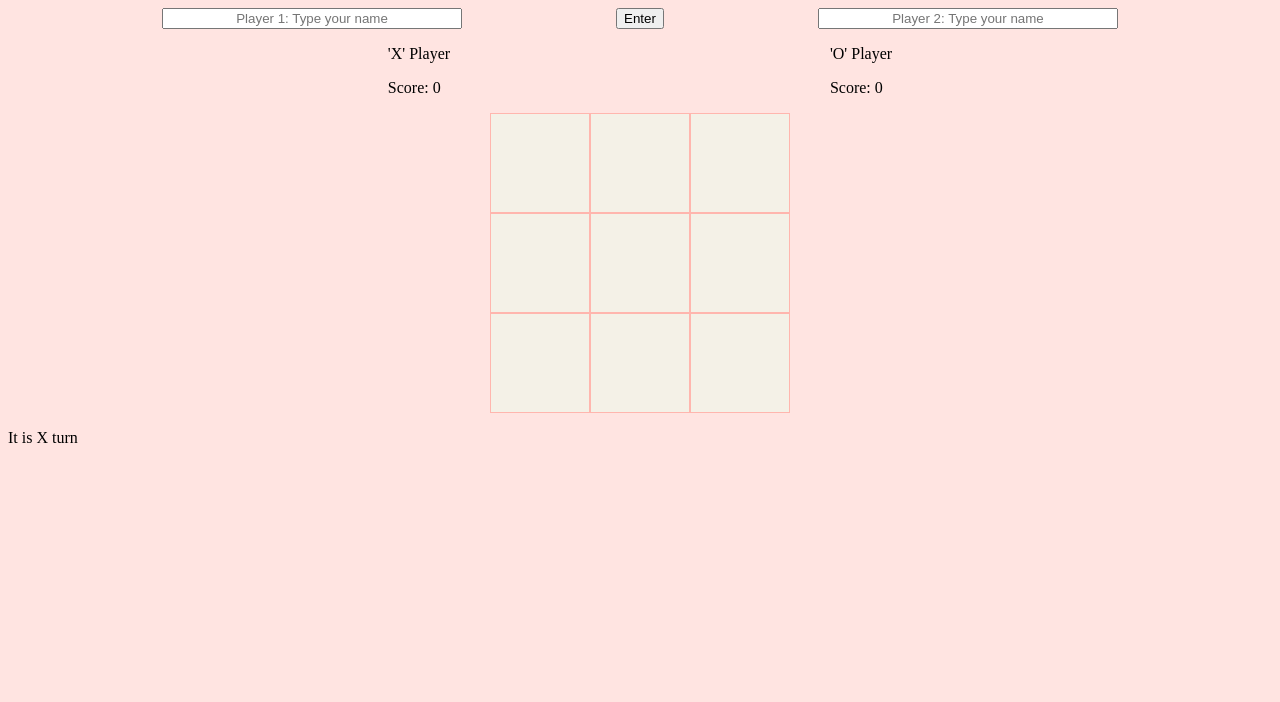
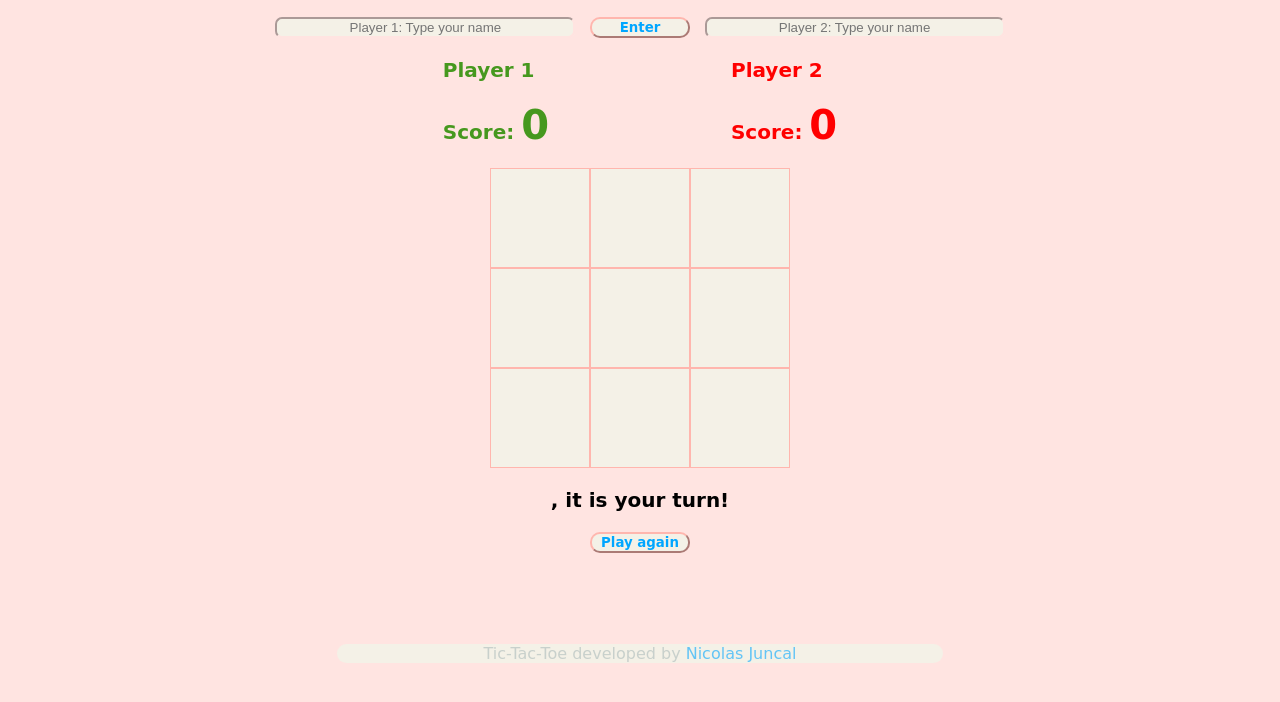
Before and after one commit to NicolasJuncal/tic-tac-tie, a plain HTML site: page index.html in a window 1280 px wide. Both pictures are taken after a click on the button "Enter". Drawn offline with Linux system fonts and the light colour scheme.

Commit message:
Final version Project 1

```diff
--- a/index.html
+++ b/index.html
@@ -4,15 +4,17 @@
   <meta charset="UTF-8">
   <meta http-equiv="X-UA-Compatible" content="IE=edge">
   <meta name="viewport" content="width=device-width, initial-scale=1.0">
-  <title>Document</title>
+  <title>HUMBLE TIC-TAC-TOE</title>
   <link rel="stylesheet" href="style.css">
 </head>
 <body>
+  <div class="wrap-everything">
     <div class="input-wrapper">
       <div><input class="input1" type="text" placeholder="Player 1: Type your name"></div>
       <button class="enter">Enter</button>
       <div><input class="input2" type="text" placeholder="Player 2: Type your name"></div>
     </div>
+
     <div class="player-info">
        <div class="player1">
           <p class="name1">Player 1</p>
@@ -22,7 +24,6 @@
         <p class="name2">Player 2</p>
         <p class="score">Score: <span class="score-name2">0</span></p>
       </div>
-
     </div>
 
     <div class="wrapper">
@@ -36,22 +37,21 @@
       <div class="box" id="7"></div>
       <div class="box" id="8"></div>
     </div>
+
     <div class="display-background">
         <div class="frame">
          <div class="display-content">
-      <p class="turn">It is <span class="player-turn">X</span> turn</p>
+           <p class="turn"><span class="player-turn"></span>, it is your turn!</p>
+           <button class="play-again">Play again</button>
+           <p class="message-user"></p>
           </div>
         </div>
     </div>
 
-
-
-
-
-
-
-
-
+    <div class="footer-background">
+      <footer>Tic-Tac-Toe developed by <span>Nicolas Juncal</span></footer>
+    </div>
+  </div>
   <script src="test.js"></script>
 </body>
 </html>
--- a/style.css
+++ b/style.css
@@ -3,6 +3,11 @@
 }
 body {
   background-color: mistyrose;
+}
+.wrap-everything {
+  width: 60%;
+  margin: 0 auto;
+  margin-top: 17px;
 }
 .wrapper {
   width: 300px;
@@ -17,11 +22,13 @@ body {
   border: 1px rgb(255, 182, 174) solid;
   text-align: center;
   font-size: 90px;
+  font-family: fantasy;
+  color: rgb(0, 166, 255);
+  transition: all 400ms linear;
 }
 #square-effect {
   background-color: gray;
 }
-
 .input-wrapper {
   display: flex;
   justify-content: space-evenly;
@@ -30,8 +37,82 @@ body {
   display: flex;
   justify-content: space-evenly;
 }
-
 input {
   width: 300px;
   text-align: center;
+  background-color: rgb(244, 241, 231);
+  border-color: mistyrose;
+  border-radius: 7px;
 }
+.frame {
+  display: flex;
+  justify-content: space-evenly;
+  text-align: center;
+}
+button {
+  background-color: rgb(244, 241, 231);
+  border-color:  rgb(255, 182, 174);
+  border-radius: 10px;
+  width: 100px;
+  font-family: cursive;
+  color: rgb(0, 166, 255);
+  font-weight: bold;
+  text-align: center;
+}
+.player1{
+  font-size: 20px;
+  color: rgb(70, 152, 30);
+  font-family: cursive;
+  font-weight: bold;
+  transition: all 600ms linear;
+}
+.player2{
+  font-size: 20px;
+  color: red;
+  font-family: cursive;
+  font-weight: bold;
+  transition: all 600ms linear;
+}
+.score-name1 {
+  font-size: 40px;
+}
+.score-name2 {
+  font-size: 40px;
+}
+.turn {
+  font-size: 20px;
+  color: mistyrose;
+  font-family: cursive;
+  font-weight: bold;
+  transition: all 400ms linear;
+}
+.message-user {
+  font-family: cursive;
+  font-weight: bold;
+  font-size: 20px;
+  transition: all 500ms linear;
+  padding-top: 18px;
+  padding-bottom: 18px;
+}
+.footer-background {
+  background-color: white;
+  border-radius: 100px;
+  width: 80%;
+  margin: 0 auto;
+  background-color: rgb(244, 241, 231);
+  transition: all 500ms linear;
+}
+footer {
+  font-family: cursive;
+  text-align: center;
+  color: rgba(169, 184, 184, 0.577);
+  margin-top: 15px;
+  transition: all 500ms linear;
+}
+footer span {
+  color: rgba(0, 166, 255, 0.598);
+}
+footer strong {
+  color: rgba(0, 0, 0, 0.609);
+
+}
--- a/test.js
+++ b/test.js
@@ -3,16 +3,28 @@ var box = document.querySelectorAll('.box');
 var input1 = document.querySelector('.input1');
 var input2 = document.querySelector('.input2');
 var enter = document.querySelector('.enter');
+var playAgain = document.querySelector('.play-again');
 var name1 = document.querySelector('.name1');
 var name2 = document.querySelector('.name2');
 var playerTurn = document.querySelector('.player-turn');
 enter.addEventListener('click', getInfo);
+playAgain.addEventListener('click', resetGame);
 var score1 = document.querySelector('.score-name1');
 var score2 = document.querySelector('.score-name2');
+var messageUser = document.querySelector('.message-user');
+var hiddenTurn = document.querySelector('.turn');
 
 function getInfo(){
-  name1.textContent = input1.value + " 'X' Player";
-  name2.textContent = input2.value + " 'O' Player";
+  messageUser.className = "message-user";
+  name1.textContent = input1.value + " Player 1";
+  name2.textContent = input2.value + " Player 2";
+  score1.textContent = 0;
+  score2.textContent = 0;
+  scoreName1 = 0;
+  scoreName2 = 0;
+  resetGame();
+  hiddenTurn.style.color = "black";
+
 }
 var whichPlayer = 0;
 var scoreName1 = 0;
@@ -26,14 +38,20 @@ function playerClick(event){
   var idPosition = Number(event.target.id)
   if (whichPlayer % 2 === 0) {
     crossPositions[idPosition] = 'X';
+    event.target.style.color = 'rgb(70, 152, 30)';
+    event.target.style.backgroundColor = '#dadadaa6';
     event.target.textContent = 'X';
     whichPlayer = whichPlayer + 1;
-    playerTurn.textContent = "O";
+    playerTurn.textContent = input2.value;
+    event.target.removeEventListener('click', playerClick);
   }else {
     crossPositions[idPosition] = 'O';
+    event.target.style.color = 'red';
+    event.target.style.backgroundColor = '#dadadaa6';
     event.target.textContent = 'O';
     whichPlayer = whichPlayer + 1;
-    playerTurn.textContent = "X";
+    playerTurn.textContent = input1.value;
+    event.target.removeEventListener('click', playerClick);
   }
   gameDraw();
   winnerCheck();
@@ -49,15 +67,19 @@ function winnerCheck(){
 function horizontalCheck() {
 	for (var i = 0; i < 7; i += 3) {
 		if (crossPositions[i] == 'X' && crossPositions[i + 1] == 'X' && crossPositions[i + 2] == 'X') {
-			alert ( 'X' + ' wins!!!');
+      messageUser.className = "player1";
+			messageUser.textContent = name1.textContent + " wins!!!";
       scoreName1 = scoreName1 + 1;
       score1.textContent = scoreName1;
+      noMoreClicks();
 
 		}
 		if (crossPositions[i] == 'O' && crossPositions[i + 1] == 'O' && crossPositions[i + 2] == 'O') {
-		  alert ('O' + ' wins!!!');
+      messageUser.className = "player2";
+		  messageUser.textContent = name2.textContent + " wins!!!";
       scoreName2 = scoreName2 + 1;
       score2.textContent = scoreName2;
+      noMoreClicks();
 
 		}
 	}
@@ -66,15 +88,19 @@ function horizontalCheck() {
 function columnCheck() {
 	for (var i = 0; i < 3; i++) {
 		if (crossPositions[i] == 'X' && crossPositions[i + 3] == 'X' && crossPositions[i + 6] == 'X') {
-			alert ('X' + ' wins!!!');
+      messageUser.className = "player1";
+			messageUser.textContent = name1.textContent + " wins!!!";
       scoreName1 = scoreName1 + 1;
       score1.textContent = scoreName1;
+      noMoreClicks();
 
 		}
 		if (crossPositions[i] == 'O' && crossPositions[i + 3] == 'O' && crossPositions[i + 6] == 'O') {
-			alert ('O' + ' wins!!!');
+      messageUser.className = "player2";
+			messageUser.textContent = name2.textContent + " wins!!!";
       scoreName2 = scoreName2 + 1;
       score2.textContent = scoreName2;
+      noMoreClicks();
 
 		}
 	}
@@ -82,20 +108,27 @@ function columnCheck() {
 
 function diagonalCheck() {
 	if ( (crossPositions[0] == 'X' && crossPositions[4] == 'X' && crossPositions[8] == 'X') || (crossPositions[2] == 'X' && crossPositions[4] == 'X' && crossPositions[6] == 'X') ) {
-		alert ('X' + ' wins!!!');
+    messageUser.className = "player1";
+    messageUser.textContent = name1.textContent + " wins!!!";
     scoreName1 = scoreName1 + 1;
     score1.textContent = scoreName1;
+    noMoreClicks();
 
 	}else if ( (crossPositions[0] == 'O' && crossPositions[4] == 'O' && crossPositions[8] == 'O') || (crossPositions[2] == 'O' && crossPositions[4] == 'O' && crossPositions[6] == 'O') ) {
-	  alert ('O' + ' wins!!!');
+    messageUser.className = "player2";
+	  messageUser.textContent = name2.textContent + " wins!!!";
     scoreName2 = scoreName2 + 1;
     score2.textContent = scoreName2;
+    noMoreClicks();
 
 	}
 }
+
 function gameDraw(){
   if (whichPlayer === 9) {
-    alert('Game is draw');
+    messageUser.className = "message-user";
+    messageUser.textContent = "It is a draw! No points this time";
+    noMoreClicks();
 
   }
 }
@@ -103,8 +136,19 @@ function gameDraw(){
 function resetGame(){
   crossPositions = [0,1,2,3,4,5,6,7,8];
   whichPlayer = 0;
-  playerTurn.textContent = "X";
+  playerTurn.textContent = input1.value;
   for (var i = 0; i < box.length; i++){
     box[i].textContent = '';
+    box[i].style.backgroundColor = 'rgb(244, 241, 231)';
+  }
+  messageUser.className = "message-user";
+  messageUser.textContent = "";
+  for (var i = 0; i < box.length; i++){
+    box[i].addEventListener('click', playerClick);
   }
 }
+function noMoreClicks(){
+  for (var i = 0; i < box.length; i++){
+    box[i].removeEventListener('click', playerClick);
+  }
+}
```
Lines whose indentation alone changed are shown as unchanged.
